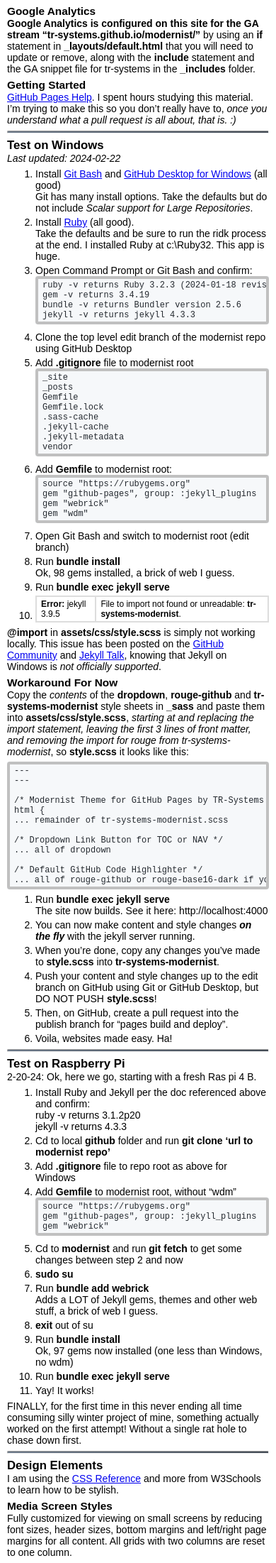
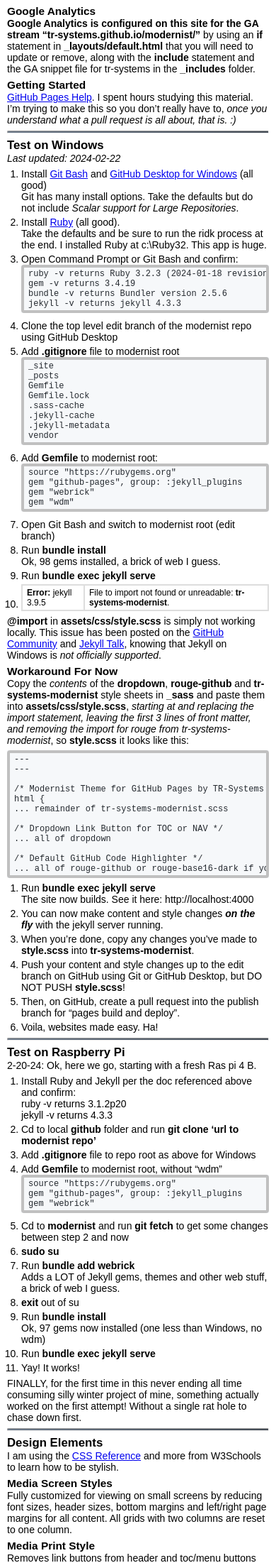
Before and after one commit to TR-Systems/modernist, a Jekyll site: the page built from index.md, in a window 390 px wide. Shown: the part 1033-3235 px from the top of the page at 71% size. Built offline with Jekyll 4.4.1, drawn with Linux system fonts in a browser that asks for light colours; our own code applies the rules of GitHub Pages for plain Markdown files.

Commit message:
Update tr-systems-modernist.scss

```diff
--- a/_sass/tr-systems-modernist.scss
+++ b/_sass/tr-systems-modernist.scss
@@ -279,6 +279,8 @@
     code, pre {font-size: 12px;}
     .dropbtn {font-size: 14px}
     p, ul, ol, table, pre, dl {margin-bottom: 6px;}
+    ul {padding-left: 20px;}
+    ol {padding-left: 20px;}
     hr {height: 2px;}
     blockquote {font-size: 12px}
     kbd {font-size: 12px}
```
